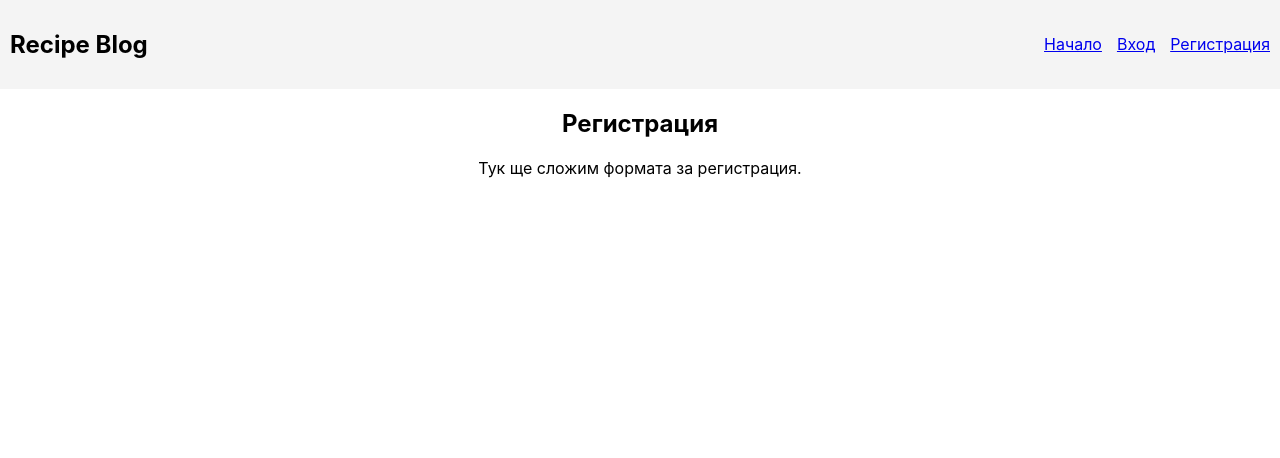
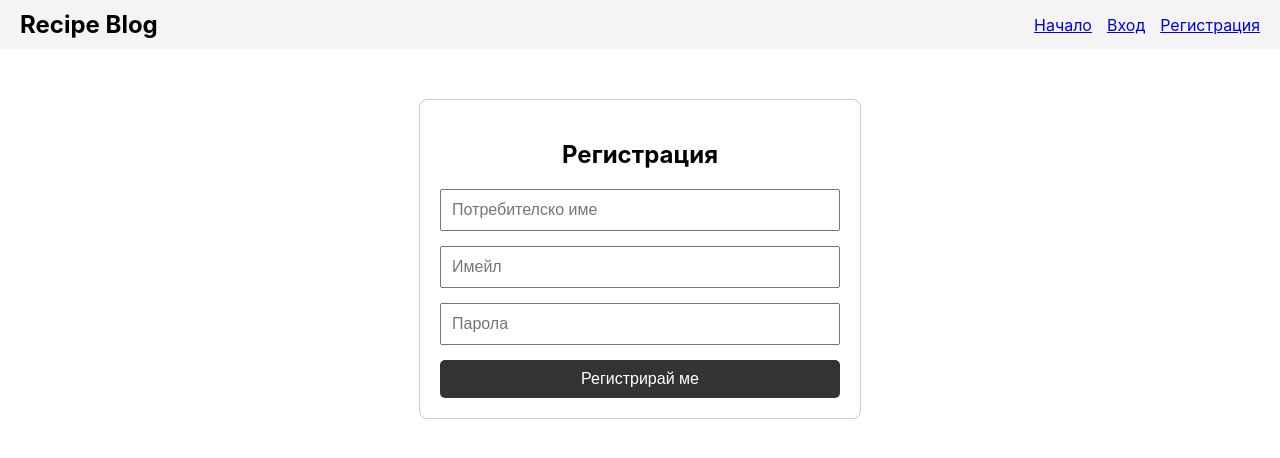
Before and after one commit to Beti28/recipe-blog, a React (Create React App) app: page /register in a window 1280 px wide. Shown: the top 458 px of the page. Built offline with nearby package versions, Linux system fonts and the light colour scheme.

Commit message:
Add login and register functionality and fix db.json

```diff
--- a/db.json
+++ b/db.json
@@ -1,5 +1,18 @@
 {
-  "users": [],
+  "users": [
+    {
+      "username": "Admin",
+      "email": "admin@admin.com",
+      "password": "Admin123",
+      "id": "p8F2pCqYucM"
+    },
+    {
+      "username": "Beti28",
+      "email": "b.v.i@mail.bg",
+      "password": "123456",
+      "id": "B9Yd3ie-5tE"
+    }
+  ],
   "recipes": [
     {
       "id": "1",
--- a/package.json
+++ b/package.json
@@ -7,6 +7,7 @@
     "@testing-library/jest-dom": "^6.9.1",
     "@testing-library/react": "^16.3.2",
     "@testing-library/user-event": "^13.5.0",
+    "formik": "^2.4.9",
     "json-server": "^1.0.0-beta.15",
     "react": "^19.2.5",
     "react-dom": "^19.2.5",
--- a/src/App.js
+++ b/src/App.js
@@ -9,10 +9,8 @@ function App() {
   return (
     <Router>
       <div className="App">
-        {/* Навигацията ще се показва на всяка страница */}
         <Navbar />
 
-        {/* Тук се зарежда различно съдържание според линка */}
         <Routes>
           <Route path="/" element={<Home />} />
           <Route path="/login" element={<Login />} />
--- a/src/components/Navbar.js
+++ b/src/components/Navbar.js
@@ -1,13 +1,38 @@
-import { Link } from 'react-router-dom';
+import { Link, useNavigate } from 'react-router-dom';
 
 function Navbar() {
+  const navigate = useNavigate();
+
+  const user = JSON.parse(localStorage.getItem('user'));
+
+  const handleLogout = () => {
+    localStorage.removeItem('user');
+    navigate('/login');
+  };
+
   return (
-    <nav style={{ display: 'flex', justifyContent: 'space-between', padding: '10px', backgroundColor: '#f4f4f4' }}>
-      <h2>Recipe Blog</h2>
+    <nav style={{ display: 'flex', justifyContent: 'space-between', padding: '10px 20px', backgroundColor: '#f4f4f4', alignItems: 'center' }}>
+      <h2 style={{ margin: 0 }}>Recipe Blog</h2>
+
       <div style={{ display: 'flex', gap: '15px', alignItems: 'center' }}>
         <Link to="/">Начало</Link>
-        <Link to="/login">Вход</Link>
-        <Link to="/register">Регистрация</Link>
+
+        {!user ? (
+          <>
+            <Link to="/login">Вход</Link>
+            <Link to="/register">Регистрация</Link>
+          </>
+        ) : (
+          <div style={{ display: 'flex', gap: '15px', alignItems: 'center' }}>
+            <span style={{ fontWeight: 'bold', color: '#555' }}>Здравей, {user.username}!</span>
+            <button
+              onClick={handleLogout}
+              style={{ padding: '5px 10px', cursor: 'pointer', border: '1px solid #333', borderRadius: '4px' }}
+            >
+              Изход
+            </button>
+          </div>
+        )}
       </div>
     </nav>
   );
--- a/src/pages/Login.js
+++ b/src/pages/Login.js
@@ -1,8 +1,54 @@
+import { useState } from 'react';
+import { useNavigate } from 'react-router-dom';
+
 function Login() {
+  const [email, setEmail] = useState('');
+  const [password, setPassword] = useState('');
+
+  const navigate = useNavigate();
+
+  const handleSubmit = (e) => {
+    e.preventDefault();
+
+    fetch(`http://localhost:8000/users?email=${email}&password=${password}`)
+      .then(response => response.json())
+      .then(users => {
+        if (users.length > 0) {
+          alert('Успешно влязохте в профила си!');
+          localStorage.setItem('user', JSON.stringify(users[0]));
+
+          window.location.href = "/";
+        } else {
+          alert('Грешен имейл или парола!');
+        }
+      })
+      .catch(error => console.error('Грешка при вход:', error));
+  };
+
   return (
-    <div>
+    <div style={{ maxWidth: '400px', margin: '50px auto', padding: '20px', border: '1px solid #ccc', borderRadius: '8px' }}>
       <h2>Вход</h2>
-      <p>Тук ще сложим формата за вход.</p>
+      <form onSubmit={handleSubmit} style={{ display: 'flex', flexDirection: 'column', gap: '15px' }}>
+        <input
+          type="email"
+          placeholder="Имейл"
+          value={email}
+          onChange={(e) => setEmail(e.target.value)}
+          required
+          style={{ padding: '10px', fontSize: '16px' }}
+        />
+        <input
+          type="password"
+          placeholder="Парола"
+          value={password}
+          onChange={(e) => setPassword(e.target.value)}
+          required
+          style={{ padding: '10px', fontSize: '16px' }}
+        />
+        <button type="submit" style={{ padding: '10px', backgroundColor: '#333', color: 'white', border: 'none', borderRadius: '5px', cursor: 'pointer', fontSize: '16px' }}>
+          Влез
+        </button>
+      </form>
     </div>
   );
 }
--- a/src/pages/Register.js
+++ b/src/pages/Register.js
@@ -1,8 +1,66 @@
+import { useState } from 'react';
+
 function Register() {
+  const [username, setUsername] = useState('');
+  const [email, setEmail] = useState('');
+  const [password, setPassword] = useState('');
+
+  const handleSubmit = (e) => {
+    e.preventDefault();
+
+    const newUser = { username, email, password };
+
+    fetch('http://localhost:8000/users', {
+      method: 'POST',
+      headers: {
+        'Content-Type': 'application/json'
+      },
+      body: JSON.stringify(newUser)
+    })
+    .then(response => response.json())
+    .then(savedUser => {
+      // 1. Показваме съобщение за успех
+      alert('Регистрацията е успешна! Вече сте вписани.');
+
+      localStorage.setItem('user', JSON.stringify(savedUser));
+
+      window.location.href = "/";
+    })
+    .catch(error => console.error('Грешка при регистрация:', error));
+  };
+
   return (
-    <div>
+    <div style={{ maxWidth: '400px', margin: '50px auto', padding: '20px', border: '1px solid #ccc', borderRadius: '8px' }}>
       <h2>Регистрация</h2>
-      <p>Тук ще сложим формата за регистрация.</p>
+      <form onSubmit={handleSubmit} style={{ display: 'flex', flexDirection: 'column', gap: '15px' }}>
+        <input
+          type="text"
+          placeholder="Потребителско име"
+          value={username}
+          onChange={(e) => setUsername(e.target.value)}
+          required
+          style={{ padding: '10px', fontSize: '16px' }}
+        />
+        <input
+          type="email"
+          placeholder="Имейл"
+          value={email}
+          onChange={(e) => setEmail(e.target.value)}
+          required
+          style={{ padding: '10px', fontSize: '16px' }}
+        />
+        <input
+          type="password"
+          placeholder="Парола"
+          value={password}
+          onChange={(e) => setPassword(e.target.value)}
+          required
+          style={{ padding: '10px', fontSize: '16px' }}
+        />
+        <button type="submit" style={{ padding: '10px', backgroundColor: '#333', color: 'white', border: 'none', borderRadius: '5px', cursor: 'pointer', fontSize: '16px' }}>
+          Регистрирай ме
+        </button>
+      </form>
     </div>
   );
 }
```
Also changed, not shown: 1 other file (tests, documents, lock files or other folders).
